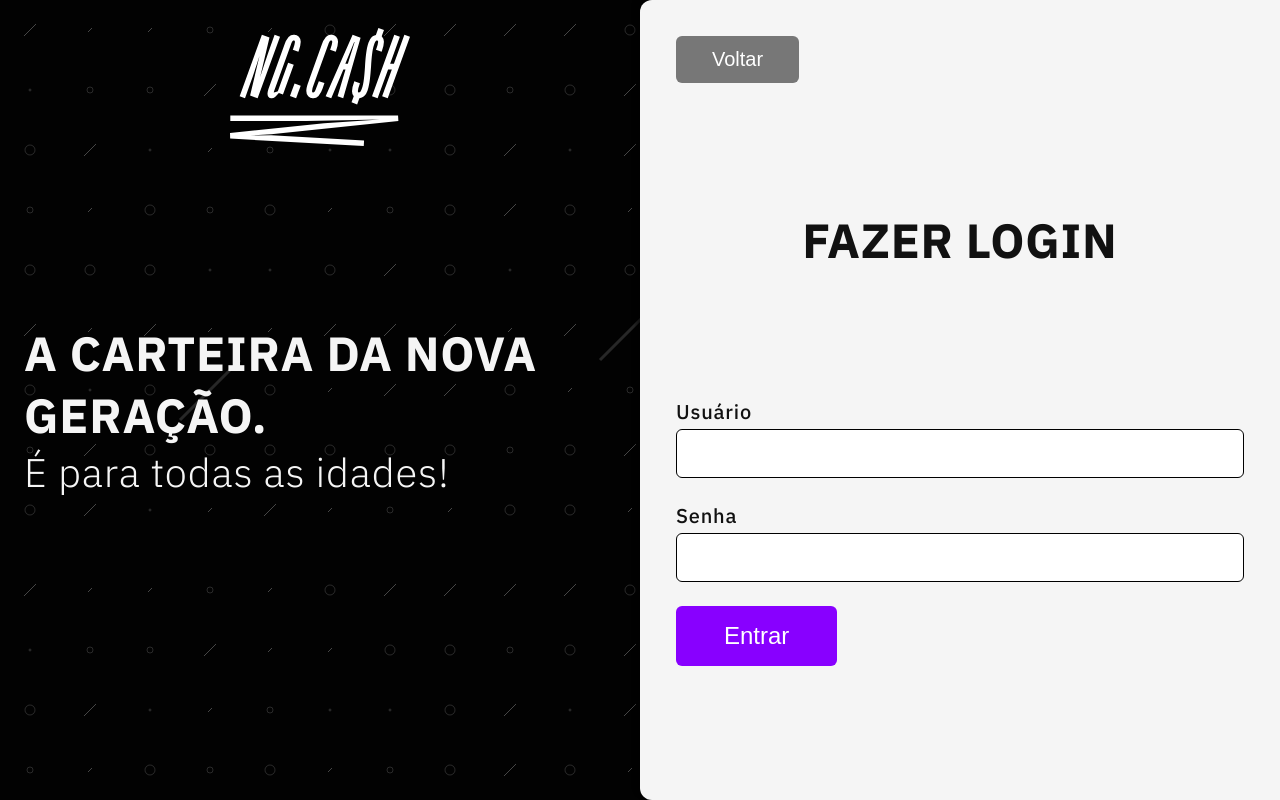
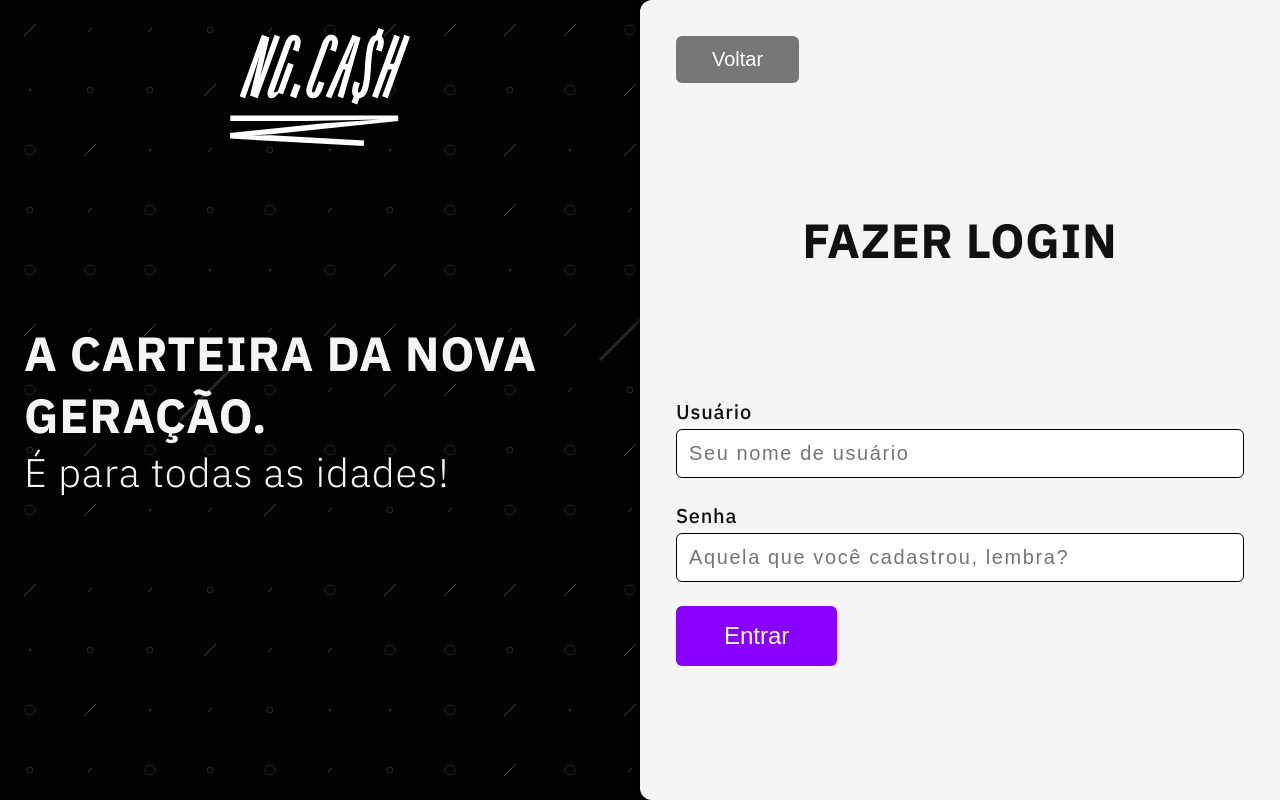
Before and after one commit to filipegallodev/banco-digital, a React (Vite) app in the folder frontend/: page /login in a window 1280 px wide. Built offline with nearby package versions, Linux system fonts and the light colour scheme.

Commit message:
add login placeholders

```diff
--- a/frontend/src/components/Login/LoginForm.tsx
+++ b/frontend/src/components/Login/LoginForm.tsx
@@ -57,6 +57,7 @@ const LoginForm = () => {
         type="text"
         name="login-username"
         id="login-username"
+        placeholder="Seu nome de usuário"
         required
       />
       <label htmlFor="login-password">Senha</label>
@@ -65,6 +66,7 @@ const LoginForm = () => {
         type="password"
         name="login-password"
         id="login-password"
+        placeholder="Aquela que você cadastrou, lembra?"
         required
       />
       <div>
```
